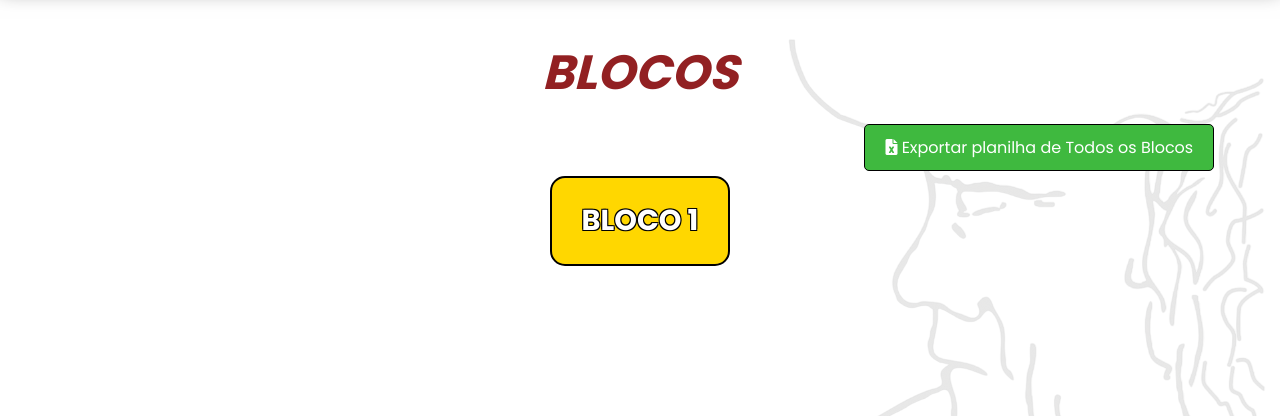
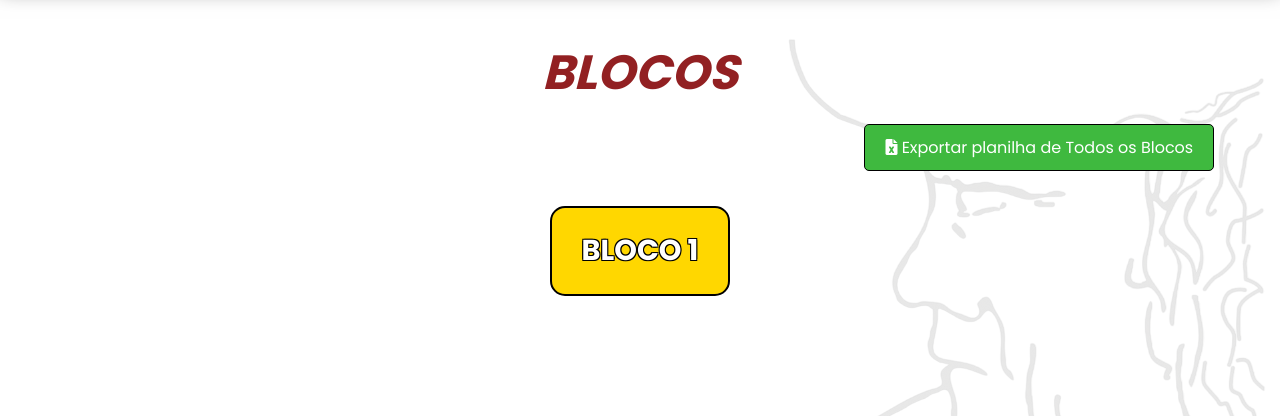
Before and after one commit to PedroLovatto99/projeto-condominios_sistema_web, a Django app: page / in a window 1280 px wide. Shown: the part 83-499 px from the top of the page. Run offline with Django 5.2, Linux system fonts and the light colour scheme; a user stored in the database is signed in; tables that the repository leaves empty hold one stand-in row (values such as "Sample post").

Commit message:
correção no front-end

```diff
--- a/app_condominio/static/css/styles.css
+++ b/app_condominio/static/css/styles.css
@@ -353,6 +353,7 @@ header h1 {
   display: flex;
   justify-content: flex-end; /* Alinha o botão à direita */
   margin-right: 10px; /* Adiciona um pouco de espaço à direita */
+  margin-bottom: 30px;
 }
 
 .back-button a,
```
